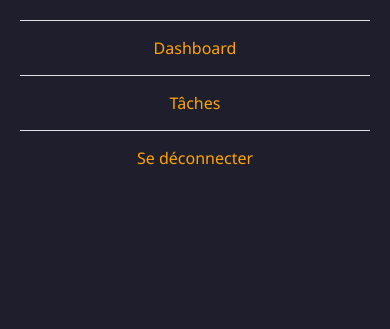
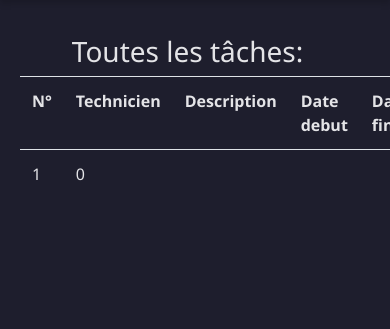
Before and after one commit to saielhaq/technician_task_management_system, a PHP site: page /manage_task.php in a window 390 px wide; the page is wider, and only the part inside the window is pictured. Shown: the part 74-403 px from the top of that part. Run offline with PHP 8.4, Linux system fonts and the light colour scheme; data that the repository does not hold is empty.

Commit message:
adjusted responsiveness

```diff
--- a/css/dashboard.css
+++ b/css/dashboard.css
@@ -27,6 +27,19 @@ body {
   padding: 20px;
   height: 100vh;
   position: fixed;
+  width: 250px;
+  display: block;
+}
+
+@media (max-width: 768px) {
+  #left-sidebar {
+    display: none;
+  }
+
+  #right-sidebar {
+    padding: 20px;
+    padding-left: 0;
+  }
 }
 
 #left-sidebar .table {
@@ -65,3 +78,9 @@ body {
   padding: 35px;
   padding-left: 350px;
 }
+
+@media (max-width: 768px) {
+  #right-sidebar {
+    padding-left: 20px;
+  }
+}
```
Also changed, not shown: admin/admin_dashboard.php (+8 -1 lines), admin/admin_login.php (+11 -6 lines).
